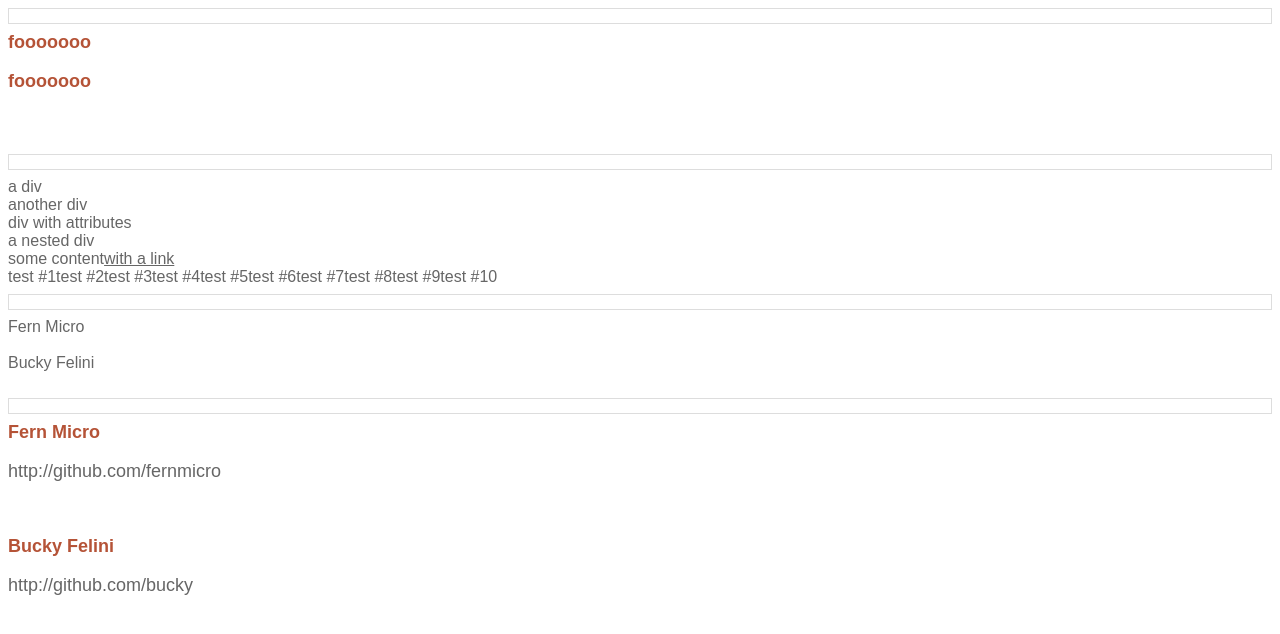
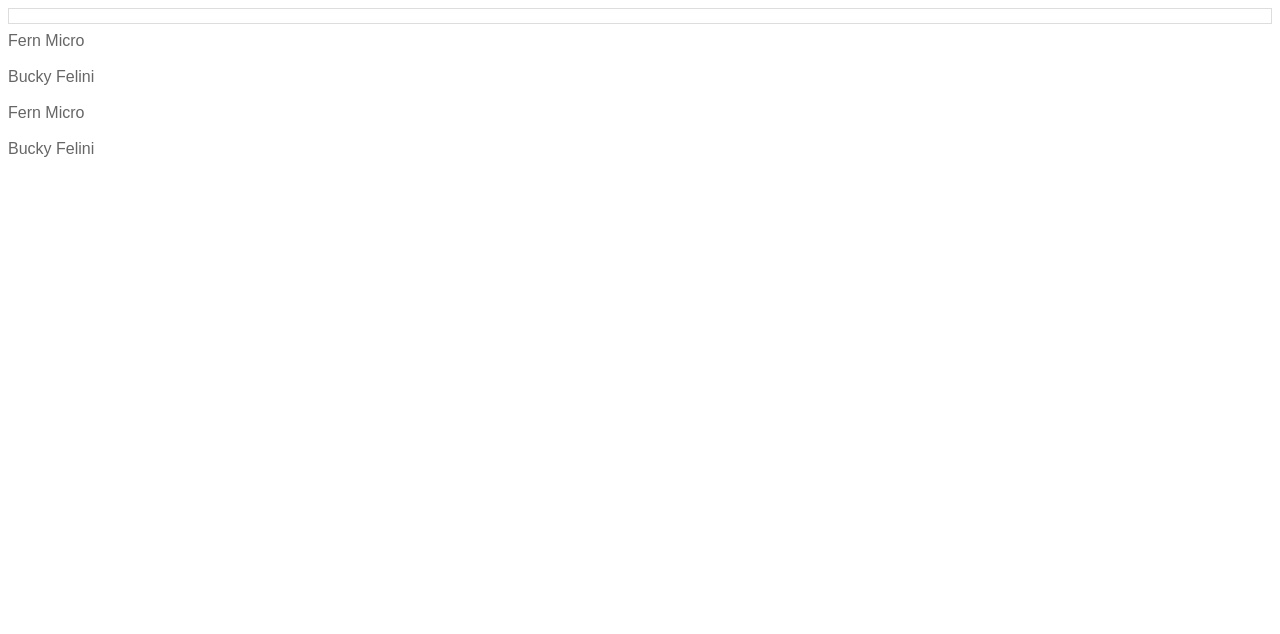
Before and after one commit to heapwolf/JUP, a plain HTML site: page test.html in a window 1280 px wide. Drawn offline with Linux system fonts and the light colour scheme.

Commit message:
I should be less trusting =)

```diff
--- a/js/jup.js
+++ b/js/jup.js
@@ -1,15 +1,23 @@
+
 var JUP = (typeof JUP != "undefined") ? JUP : (function() {
 
     var Util = {
 
+        isArray: (function() { return Array.isArray || function(obj) {
+            // isArray function adapted from underscore.js
+            return !!(obj && obj.concat && obj.unshift && !obj.callee);
+        }})(),
+
+        sup: function(target, data) {
+
+            return target.replace(/\{\{([^\{\}]*)\}\}/g, function(str, r) {
+                try { return data[r]; } catch(ex) {}
+            });
+        },
+
         translate: function (o, data) {
 
             var c = [], atts = [], count = 1, selfClosing = false;
-            var replace = function(target) {
-                return target.replace(/\{\{([^\{\}]*)\}\}/g, function(str, r) {
-                    try { return data[r]; } catch(ex) {}
-                });
-            };
 
             for (var i in o) {
                 if (o.hasOwnProperty(i) ) {
@@ -34,10 +42,11 @@ var JUP = (typeof JUP != "undefined") ? JUP : (function() {
                     }
 
                     if (o[i] && typeof o[i] == "object") {
-                        if(Object.prototype.toString.call(o[i]) != "[object Array]") {
+
+                        if(!Util.isArray(o[i])) {
                             for(var attribute in o[i]) {
                                 if (o[i].hasOwnProperty(attribute)) {
-                                    atts.push([" ", attribute, "=\"", replace(o[i][attribute]), "\""].join(""));
+                                    atts.push([" ", Util.sup(attribute, data).replace(/ /g, "-"), "=\"", Util.sup(o[i][attribute], data), "\""].join(""));
                                 }
                             }
                             c[i] = "";
@@ -48,7 +57,7 @@ var JUP = (typeof JUP != "undefined") ? JUP : (function() {
                         }
                     }
                     else {
-                        c[i] = replace(o[i]);
+                        c[i] = Util.sup(o[i], data);
                     }
 
                     if(typeof c[0] == "string") {
@@ -81,7 +90,7 @@ var JUP = (typeof JUP != "undefined") ? JUP : (function() {
                 data = args[0];
             }
             else {
-                if(Object.prototype.toString.call(args[0]) == "[object Array]") {
+                if(Util.isArray(args[0])) {
                     structure = args[0];
                 }
                 else {
@@ -89,7 +98,7 @@ var JUP = (typeof JUP != "undefined") ? JUP : (function() {
                     structure = args[0].structure;
                 }
             }
-            if(Object.prototype.toString.call(data) == "[object Array]") {
+            if(Util.isArray(data)) {
 
                 var copystack = [];
 
--- a/test.html
+++ b/test.html
@@ -16,7 +16,7 @@
 		<script src="js/jup.js" type="text/javascript" charset="utf-8"></script>
 		<script type="text/javascript" charset="utf-8">
 
-			var html1 = JUP.html([
+/*			var html1 = JUP.html([
 				["div",
 					["span", { "class": "heading" }, "fooooooo"],
 					["br"],
@@ -52,7 +52,7 @@
 
 					["br", { "class": "tall" }]
 				]
-			);
+			); */
 
 			// a simple data structure.
 
@@ -77,8 +77,8 @@
 
 			// repeating a structure inside a static structure.
 
-			var html3 = JUP.html(
-				["div", { "class": "foo" },
+			var html3 = JUP.html(data1,
+				["div", { "{{name}}": "{{name}}" },
 					JUP.html(data1, ["span", "{{name}}", ["br"]])
 				]
 			);
@@ -105,7 +105,7 @@
 			];
 
 			// initiating data and structure together.
-			var html4 = JUP.html(data1, jup1);
+//			var html4 = JUP.html(data1, jup1);
 
 			// useful variations on the same as above.
 
@@ -113,9 +113,9 @@
 			//var html5 = JUP.html(data1, jup1);
 			//var html5 = JUP.html(jup1);
 
+			document.write(["", html3].join("<hr/>"));
+
 			//document.write(["", html1, html2, html3, html4].join("<hr/>"));
-
-			document.write(["", html1, html2, html3, html4].join("<hr/>"));
 
 		</script>
 	</head>
```
